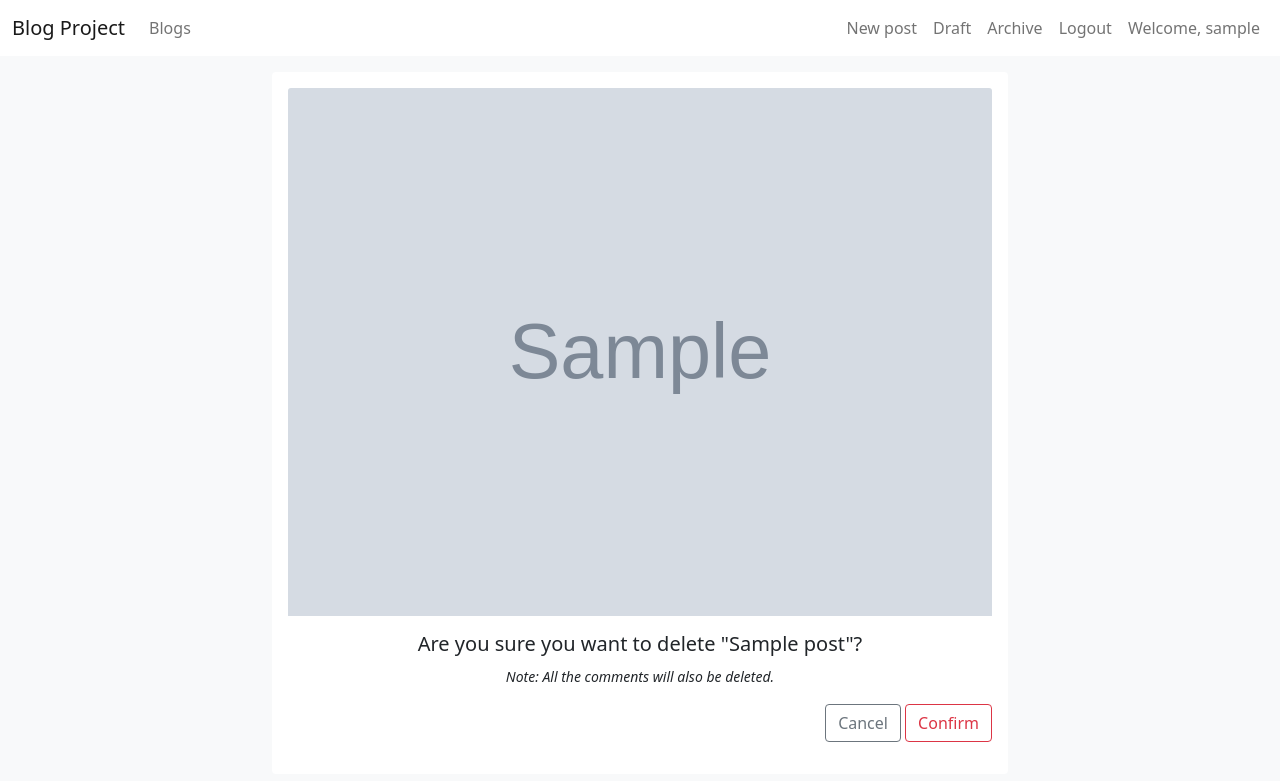
After one commit to attuna/blog, a Django app: page /post/1/remove/ in a window 1280 px wide. The commit adds this page. Shown: the top 781 px of the page. Run offline with Django 4.2, Linux system fonts and the light colour scheme; a user stored in the database is signed in; tables that the repository leaves empty hold one stand-in row (values such as "Sample post"); grey boxes marked "Sample" are stand-in pictures; some libraries are stand-ins or nearby versions.

Commit message:
add ability to delete and archived post (need to be fixed)

```diff
--- /dev/null
+++ b/blog/myblog/templates/myblog/post_confirm_delete.html
@@ -0,0 +1,23 @@
+{% extends "myblog/base.html" %}
+{% load static %}
+
+{% block content %}
+<div class="card mt-3 border-0">
+  <div class="card-body">
+    <form action="" method="post">
+      {% csrf_token %}
+      <img src="{% get_media_prefix %}{{ post.image }}" class="card-img-top" alt="{{ post.title }}">
+      <h5 class="text-title text-center mt-3">
+        Are you sure you want to delete "{{ post }}"?
+      </h5>
+      <p class="text-center">
+        <small><i>Note: All the comments will also be deleted.</i></small>
+      </p>
+      <p class="text-end">
+        <a href="{% url 'post_detail' pk=post.pk %}" class="btn btn-outline-secondary">Cancel</a>
+        <input class="btn btn-outline-danger" type="submit" value="Confirm" />
+      </p>
+    </form>
+  </div>
+</div>
+{% endblock %}
--- a/blog/myblog/urls.py
+++ b/blog/myblog/urls.py
@@ -7,6 +7,9 @@ urlpatterns = [
     path("post/new", views.CreatePost.as_view(), name="post_new"),
     path("post/<int:pk>/", views.PostDetail.as_view(), name="post_detail"),
     path("post/<int:pk>/edit/", views.PostUpdateView.as_view(), name="post_update"),
+    path("post/<int:pk>/remove/", views.PostDelete.as_view(), name="post_remove"),
+    path("post/<int:pk>/publish/", views.post_publish, name="post_publish"),
+    path("post/<int:pk>/archive/", views.post_archive, name="post_archive"),
     path("post/<int:pk>/comment/", views.add_comment, name="add_comment"),
     path("draft", views.PostDraftList.as_view(), name="post_draft_list"),
     path("archived", views.PostArchivedList.as_view(), name="post_archived_list"),
--- a/blog/myblog/views.py
+++ b/blog/myblog/views.py
@@ -77,6 +77,10 @@ class PostArchivedList(LoginRequiredMixin, generic.ListView):
         return super().get_queryset().filter(author=self.request.user)
 
 
+class PostDelete(LoginRequiredMixin, generic.DeleteView):
+    queryset =  Post.objects.all()
+    success_url = reverse_lazy("post_list")
+
 @login_required()
 def add_comment(request, pk):
     post = Post.objects.filter(pk=pk).first()
@@ -97,3 +101,15 @@ def add_comment(request, pk):
 #     queryset = Post.objects.filter(pk=pk).first()
 #     form_class = CommentForm
 #     template_name = "myblog/comment_form.html"
+
+
+@login_required
+def post_publish(request, pk):
+    Post.objects.filter(pk=pk).update(status=1)
+    return redirect("post_detail", pk=pk)
+
+
+@login_required
+def post_archive(request, pk):
+    Post.objects.filter(pk=pk).update(status=2)
+    return redirect("post_detail", pk=pk)
```
Also changed, not shown: blog/myblog/templates/myblog/post_detail.html (+10 -6 lines).
